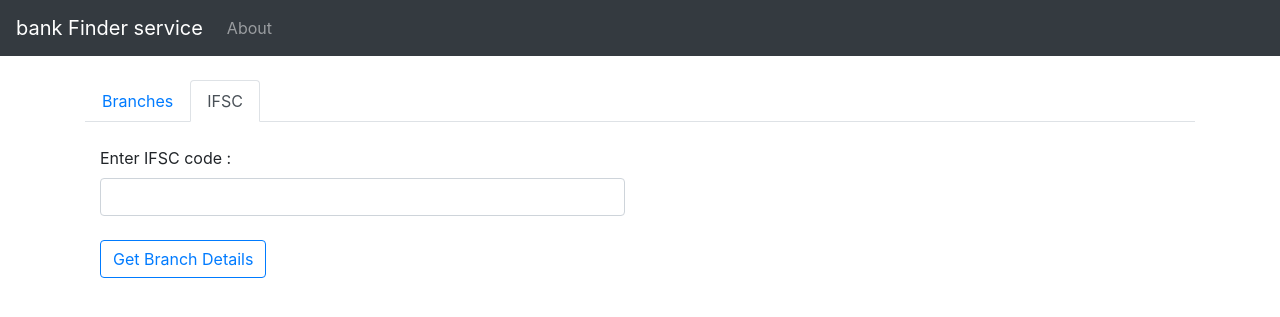
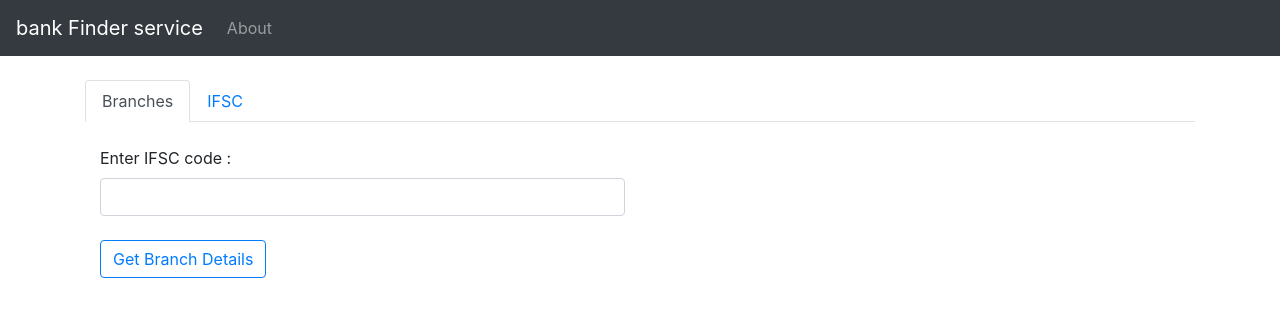
Before and after one commit to sanskarsharma/bank_service_django, a Django app: page /app/ in a window 1280 px wide. Shown: the top 317 px of the page. Run offline with Django 3.2, Linux system fonts and the light colour scheme; some libraries are stand-ins or nearby versions.

Commit message:
ui again

```diff
--- a/bank_service/bank_finder_app/templates/bank_finder_app/base.html
+++ b/bank_service/bank_finder_app/templates/bank_finder_app/base.html
@@ -173,7 +173,7 @@
                 if (this.readyState == 4 && this.status == 200) {
                     console.log(this.responseText);
 
-                    document.getElementById("all_branches_list").hidden = true;
+                    document.getElementById("all_branches_list").hidden = false;
                     var res=JSON.parse(this.responseText);
 
                     var response_html_content = "";
--- a/bank_service/bank_finder_app/templates/bank_finder_app/home.html
+++ b/bank_service/bank_finder_app/templates/bank_finder_app/home.html
@@ -6,10 +6,10 @@
 
     <ul class="nav nav-tabs">
       <li class="nav-item">
-        <a class="nav-link" data-toggle="tab" href="#branches_tab">Branches</a>
+        <a class="nav-link active " data-toggle="tab" href="#branches_tab">Branches</a>
       </li>
       <li class="nav-item">
-        <a class="nav-link active" data-toggle="tab" href="#ifsc_tab">IFSC</a>
+        <a class="nav-link " data-toggle="tab" href="#ifsc_tab">IFSC</a>
       </li>
 
 
```
